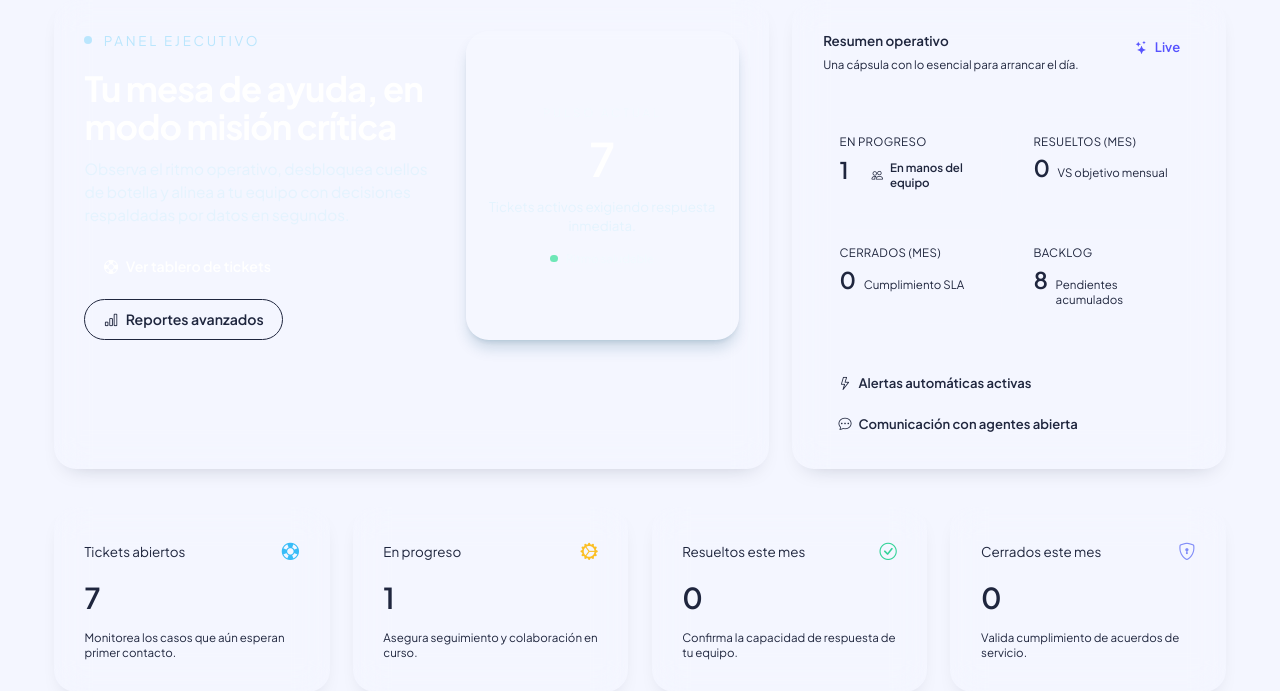
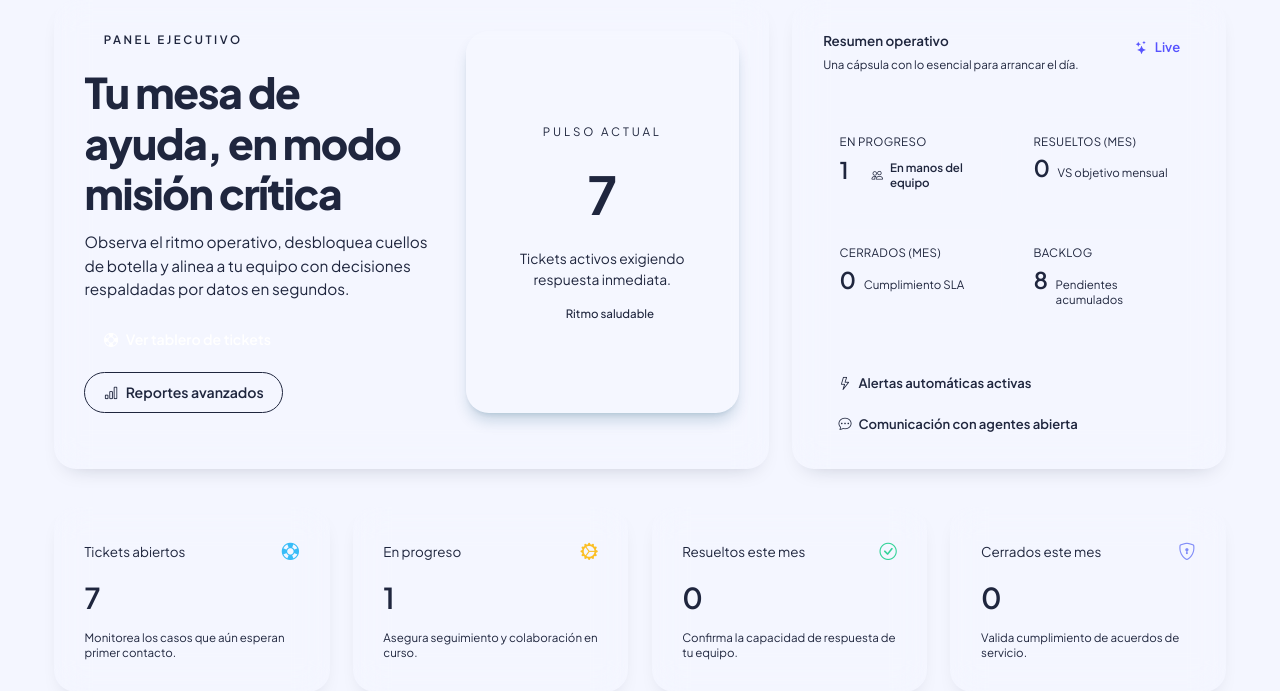
Before and after one commit to robyOps/test, a Django app: page / in a window 1280 px wide. Shown: the part 176-867 px from the top of the page. Run offline with Django 5.2, Linux system fonts and the light colour scheme; a user stored in the database is signed in; data comes from the database, SQL or seed files in the repository; some libraries are stand-ins or nearby versions.

Commit message:
Fix light theme hero text contrast

```diff
--- a/mvp-tickets/static/ui.css
+++ b/mvp-tickets/static/ui.css
@@ -566,6 +566,89 @@
 .surface-panel--compact {
   padding: 1.1rem 1.25rem;
   gap: 1rem;
+}
+
+.hero-panel {
+  color: rgb(var(--text));
+}
+
+.hero-eyebrow {
+  font-size: 0.75rem;
+  font-weight: 600;
+  letter-spacing: 0.22em;
+  text-transform: uppercase;
+  color: rgba(var(--accent-strong), 0.85);
+}
+
+html[data-theme="dark"] .hero-eyebrow {
+  color: rgba(var(--accent-soft), 0.9);
+}
+
+.hero-eyebrow__dot {
+  width: 0.5rem;
+  height: 0.5rem;
+  border-radius: 999px;
+  background: rgba(var(--accent-strong), 0.9);
+  box-shadow: 0 0 0 2px rgba(var(--accent-strong), 0.2);
+}
+
+html[data-theme="dark"] .hero-eyebrow__dot {
+  background: rgba(var(--accent-soft), 0.85);
+  box-shadow: 0 0 0 2px rgba(var(--accent-soft), 0.25);
+}
+
+.hero-title {
+  font-size: clamp(2.25rem, 3.3vw, 2.8rem);
+  font-weight: 800;
+  letter-spacing: -0.03em;
+  color: rgb(var(--text));
+}
+
+.hero-subtitle {
+  font-size: 1rem;
+  color: rgba(var(--text-soft), 0.9);
+}
+
+html[data-theme="dark"] .hero-subtitle {
+  color: rgba(var(--text-soft), 0.85);
+}
+
+.hero-metric__label {
+  font-size: 0.75rem;
+  letter-spacing: 0.25em;
+  text-transform: uppercase;
+  color: rgba(var(--text-muted), 0.8);
+}
+
+.hero-metric__value {
+  font-size: clamp(2.8rem, 5vw, 3.4rem);
+  font-weight: 700;
+  color: rgb(var(--text));
+}
+
+html[data-theme="dark"] .hero-metric__value {
+  color: rgba(255, 255, 255, 0.95);
+}
+
+.hero-metric__description {
+  font-size: 0.9rem;
+  color: rgba(var(--text-soft), 0.8);
+}
+
+.hero-metric__meta {
+  color: rgba(var(--text-muted), 0.85);
+}
+
+html[data-theme="dark"] .hero-metric__meta {
+  color: rgba(var(--text-muted), 0.8);
+}
+
+.hero-metric__status-dot {
+  width: 0.5rem;
+  height: 0.5rem;
+  border-radius: 999px;
+  background: rgba(var(--success), 0.85);
+  box-shadow: 0 0 0 2px rgba(var(--success), 0.25);
 }
 
 .stat-grid {
--- a/mvp-tickets/templates/dashboard.html
+++ b/mvp-tickets/templates/dashboard.html
@@ -5,16 +5,16 @@
 {% block content %}
 <section class="space-y-10">
   <header class="grid gap-6 xl:grid-cols-[minmax(0,1.65fr)_minmax(0,1fr)]">
-    <article class="surface-panel surface-panel--gradient overflow-hidden">
+    <article class="surface-panel surface-panel--gradient overflow-hidden hero-panel">
       <div class="flex flex-col justify-between gap-8 lg:flex-row">
         <div class="max-w-xl space-y-5">
-          <div class="flex items-center gap-3 text-sm uppercase tracking-[0.2em] text-sky-200">
-            <span class="inline-flex h-2 w-2 rounded-full bg-sky-200"></span>
+          <div class="flex items-center gap-3 hero-eyebrow">
+            <span class="hero-eyebrow__dot"></span>
             Panel ejecutivo
           </div>
           <div class="space-y-3">
-            <h1 class="text-3xl font-bold tracking-tight text-white sm:text-4xl">Tu mesa de ayuda, en modo misión crítica</h1>
-            <p class="text-base text-sky-100/80">Observa el ritmo operativo, desbloquea cuellos de botella y alinea a tu equipo con decisiones respaldadas por datos en segundos.</p>
+            <h1 class="hero-title">Tu mesa de ayuda, en modo misión crítica</h1>
+            <p class="hero-subtitle">Observa el ritmo operativo, desbloquea cuellos de botella y alinea a tu equipo con decisiones respaldadas por datos en segundos.</p>
           </div>
           <div class="flex flex-wrap gap-3">
             <a href="{% url 'tickets_home' %}" class="btn btn-primary"><i class="bi bi-life-preserver"></i> Ver tablero de tickets</a>
@@ -23,11 +23,11 @@
         </div>
         <div class="grid h-full w-full max-w-xs place-content-center rounded-3xl bg-white/15 px-6 py-8 text-center shadow-lg shadow-sky-900/20 backdrop-blur">
           <div class="space-y-4">
-            <p class="text-xs uppercase tracking-[0.25em] text-sky-50/70">Pulso actual</p>
-            <p class="text-5xl font-semibold text-white">{{ counts.open|default:0 }}</p>
-            <p class="text-sm text-sky-100/80">Tickets activos exigiendo respuesta inmediata.</p>
-            <div class="flex items-center justify-center gap-2 text-xs font-medium text-sky-50/70">
-              <span class="inline-flex h-2 w-2 rounded-full bg-emerald-300"></span>
+            <p class="hero-metric__label">Pulso actual</p>
+            <p class="hero-metric__value">{{ counts.open|default:0 }}</p>
+            <p class="hero-metric__description">Tickets activos exigiendo respuesta inmediata.</p>
+            <div class="flex items-center justify-center gap-2 text-xs font-medium hero-metric__meta">
+              <span class="hero-metric__status-dot"></span>
               Ritmo saludable
             </div>
           </div>
```
